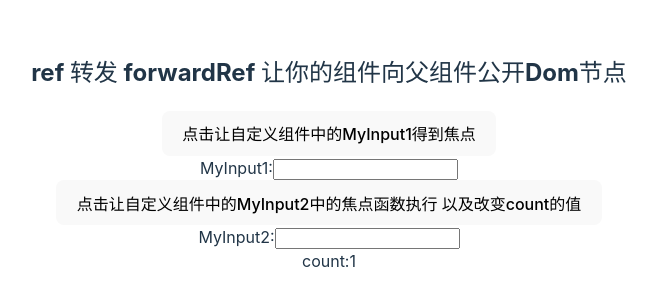
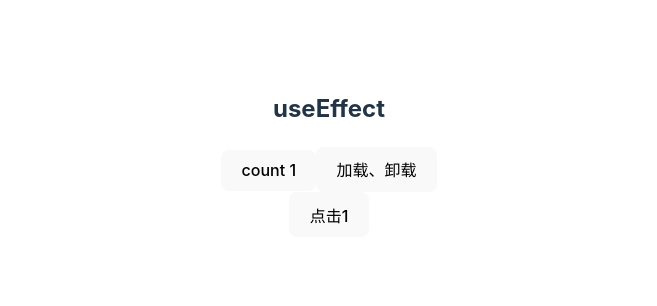
Before and after one commit to wxStart/skill-iteration, a React (Vite) app in the folder react-skill/: page / in a window 1280 px wide. Shown: the part 246-552 px from the top of the page, without its empty margins (311-968 px from the left). Built offline with nearby package versions, Linux system fonts and the light colour scheme.

Commit message:
fix: useEffect 的常见用法

```diff
--- a/react-skill/src/App.jsx
+++ b/react-skill/src/App.jsx
@@ -6,7 +6,8 @@ import './App.css';
 // import Index from './components/states/Index.jsx';
 // import Index from './components/states/Index2.jsx';
 // import Index from './components/states/Index3.jsx';
-import Index from './components/hooks/RefsIndex.jsx';
+// import Index from './components/hooks/RefsIndex.jsx';
+import Index from './components/hooks/EffectIndex.jsx';
 function App() {
   return (
     <>
--- /dev/null
+++ b/react-skill/src/components/hooks/EffectIndex.jsx
@@ -0,0 +1,118 @@
+import { useEffect, useState, useCallback } from 'react';
+console.log('useCallback: ', useCallback);
+
+// export default function App() {
+//   const [count, setCount] = useState(1);
+
+//   const d = count * 2; // 计算变量
+//   console.log('setCount: ', setCount);
+//   // 相当于 componentMount he component 但是 每次数据变化都会执行
+//   useEffect(() => {
+//     console.log(123); // state 或者props改变都会执行
+//   });
+//   // 第二个参数为空数组 相当于 componentMount 仅执行一次  不用考虑 <React.StrictMode> 会让执行两次 这是React的机制
+//   useEffect(() => {
+//     console.log(234);
+//   }, []);
+
+//   //  数组中的值改变才会更新
+//   useEffect(() => {
+//     console.log(345);
+//   }, [count]); // Object.is() 判断是否改变 Object.is(1,2)
+
+//   useEffect(() => {
+//     console.log(d);
+//   }, [d]);
+
+//   function handleClick() {
+//     setCount(count + 1);
+//   }
+//   return (
+//     <>
+//       <h2>useEffect</h2>
+//       <button onClick={handleClick}>点击</button>
+//       {count}
+//     </>
+//   );
+// }
+
+// 函数最好在useEffect 中去定义
+
+// export default function App() {
+//   const [count, setCount] = useState(1);
+
+//   const fun = useCallback(() => {
+//     console.log(count);
+//   }, [count]); // 函数作为依赖项  需要使用 useCallback包装一下  返回同一个函数，算是一种性能优化，避免每次都创建函数，虽然每次都创建函数会让useEffect中的函数执行
+//   useEffect(() => {
+//     fun();
+//   }, [fun]);
+
+//   // 尽量在useEffect 中去定义函数
+//   useEffect(() => {
+//     const fun = function () {
+//       console.log(count);
+//     };
+//     fun();
+//   }, [count]);
+
+//   function handleClick() {
+//     setCount(count + 1);
+//   }
+//   return (
+//     <>
+//       <h2>useEffect</h2>
+//       <button onClick={handleClick}>点击</button>
+//       {count}
+//     </>
+//   );
+// }
+
+//! effect中的清理公共  返回一个函数
+function C() {
+  const [count, setCount] = useState(1);
+
+  useEffect(() => {
+    console.log('执行了');
+    return () => {
+      // 作用域为当前作用域
+      // 再次执行这个useEffect 的时候会先执行返回的回调函数, 卸载的时候也会执行
+      console.log('再次执行这个useEffect 的时候会先执行返回的回调函数', count);
+    };
+  }, [count]);
+  function handleClick() {
+    setCount(count + 1);
+  }
+  return <button onClick={handleClick}>点击{count}</button>;
+}
+export default function App() {
+  const [show, setShow] = useState(true);
+
+  const [count, setCount] = useState(1);
+
+  useEffect(() => {
+    console.log(1);
+    return () => {
+      // 再次执行这个useEffect 的时候会先执行返回的回调函数, 卸载的时候也会执行
+      console.log('再次执行这个useEffect 的时候会先执行返回的回调函数');
+    };
+  }, [count]);
+  function handleClick2() {
+    setCount(count + 1);
+  }
+
+  function handleClick() {
+    setShow(!show);
+  }
+  return (
+    <>
+      <h2>useEffect</h2>
+      <button onClick={handleClick2}>count {count} </button>
+      <button onClick={handleClick}>加载、卸载 </button>
+      <br />
+      {show && <C></C>}
+    </>
+  );
+}
+
+App.displayName = 'myApp';
```
Also changed, not shown: react-skill/doc/进阶Hooks.md (+6 -0 lines).
